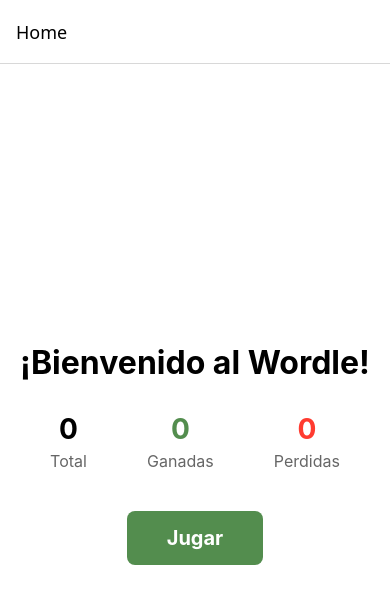
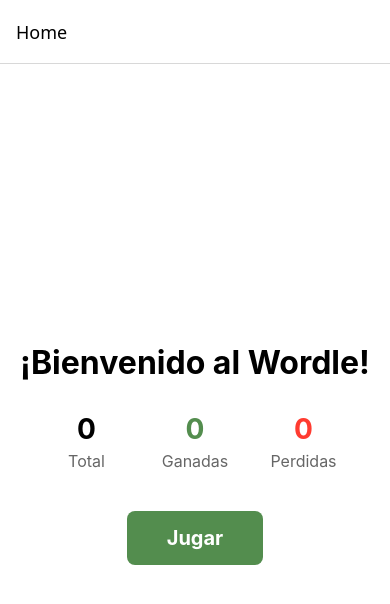
Before and after one commit to cambaccarini/wordle, a React Native app: screen /Home in a window 390 px wide. Shown: the top 604 px of the page. Built offline with nearby package versions, Linux system fonts and the light colour scheme.

Commit message:
centré la palabra ganadas del home

```diff
--- a/screens/HomeScreen.tsx
+++ b/screens/HomeScreen.tsx
@@ -22,43 +22,43 @@
     container: {
       flex: 1,
       backgroundColor: colors.background,
-      alignItems: 'center' as const,
-      justifyContent: 'center' as const,
+      alignItems: 'center',
+      justifyContent: 'center',
       padding: 20,
     },
     title: {
       color: colors.text,
       fontSize: 32,
       marginBottom: 30,
-      fontWeight: 'bold' as const,
-      textAlign: 'center' as const,
+      fontWeight: 'bold',
+      textAlign: 'center',
     },
     chartContainer: {
       width: chartSize,
       height: chartSize,
       marginBottom: 30,
-      position: 'relative' as const,
-      justifyContent: 'center' as const,
-      alignItems: 'center' as const,
+      position: 'relative',
+      justifyContent: 'center',
+      alignItems: 'center',
     },
     chartBackground: {
-      width: '100%' as const,
-      height: '100%' as const,
+      width: '100%',
+      height: '100%',
       borderRadius,
       borderWidth: 10,
-      borderColor: colors.homeSecondary, // Rojo para las pérdidas
-      position: 'absolute' as const,
+      borderColor: colors.homeSecondary,
+      position: 'absolute',
     },
     chartProgress: {
-      width: '100%' as const,
-      height: '100%' as const,
+      width: '100%',
+      height: '100%',
       borderRadius,
       borderWidth: 10,
-      borderLeftColor: colors.homePrimary, // Verde para las victorias
+      borderLeftColor: colors.homePrimary,
       borderTopColor: colors.homePrimary,
       borderRightColor: 'transparent',
       borderBottomColor: 'transparent',
-      position: 'absolute' as const,
+      position: 'absolute',
       transform: [{ rotate: '0deg' }],
     },
     chartCenter: {
@@ -66,53 +66,58 @@
       height: chartCenterSize,
       borderRadius: chartCenterSize / 2,
       backgroundColor: colors.background,
-      justifyContent: 'center' as const,
-      alignItems: 'center' as const,
+      justifyContent: 'center',
+      alignItems: 'center',
     },
     percentageText: {
       color: colors.text,
       fontSize: 32,
-      fontWeight: 'bold' as const,
+      fontWeight: 'bold',
     },
     percentageSubText: {
       color: colors.homeTextSecondary,
       fontSize: 16,
+      textAlign: 'center',
     },
     statsContainer: {
-      flexDirection: 'row' as const,
-      justifyContent: 'space-around' as const,
-      width: '100%' as const,
+      flexDirection: 'row',
+      justifyContent: 'space-between',
+      width: '100%',
       marginBottom: 40,
+      paddingHorizontal: 20,
     },
     statItem: {
-      alignItems: 'center' as const,
+      alignItems: 'center',
+      minWidth: '30%',
     },
     statNumber: {
       color: colors.text,
       fontSize: 28,
-      fontWeight: 'bold' as const,
+      fontWeight: 'bold',
       marginBottom: 5,
     },
     statLabel: {
       color: colors.homeTextSecondary,
       fontSize: 16,
+      textAlign: 'center',
     },
     winText: {
-      color: colors.homePrimary, // Verde para victorias
+      color: colors.homePrimary,
     },
     lossText: {
-      color: colors.homeSecondary, // Rojo para pérdidas
+      color: colors.homeSecondary,
     },
     button: {
-      backgroundColor: colors.homePrimary, // Verde para el botón
+      backgroundColor: colors.homePrimary,
       paddingVertical: 15,
       paddingHorizontal: 40,
       borderRadius: 8,
+      alignSelf: 'center',
     },
     buttonText: {
       color: colors.homeButtonText,
       fontSize: 20,
-      fontWeight: 'bold' as const,
+      fontWeight: 'bold',
     },
   };
 
@@ -132,7 +137,6 @@
     <View style={dynamicStyles.container}>
       <Text style={dynamicStyles.title}>¡Bienvenido al Wordle!</Text>
 
-      {/* Gráfico circular manual */}
       {totalGames > 0 && (
         <View style={dynamicStyles.chartContainer}>
           <View style={dynamicStyles.chartBackground} />
```
